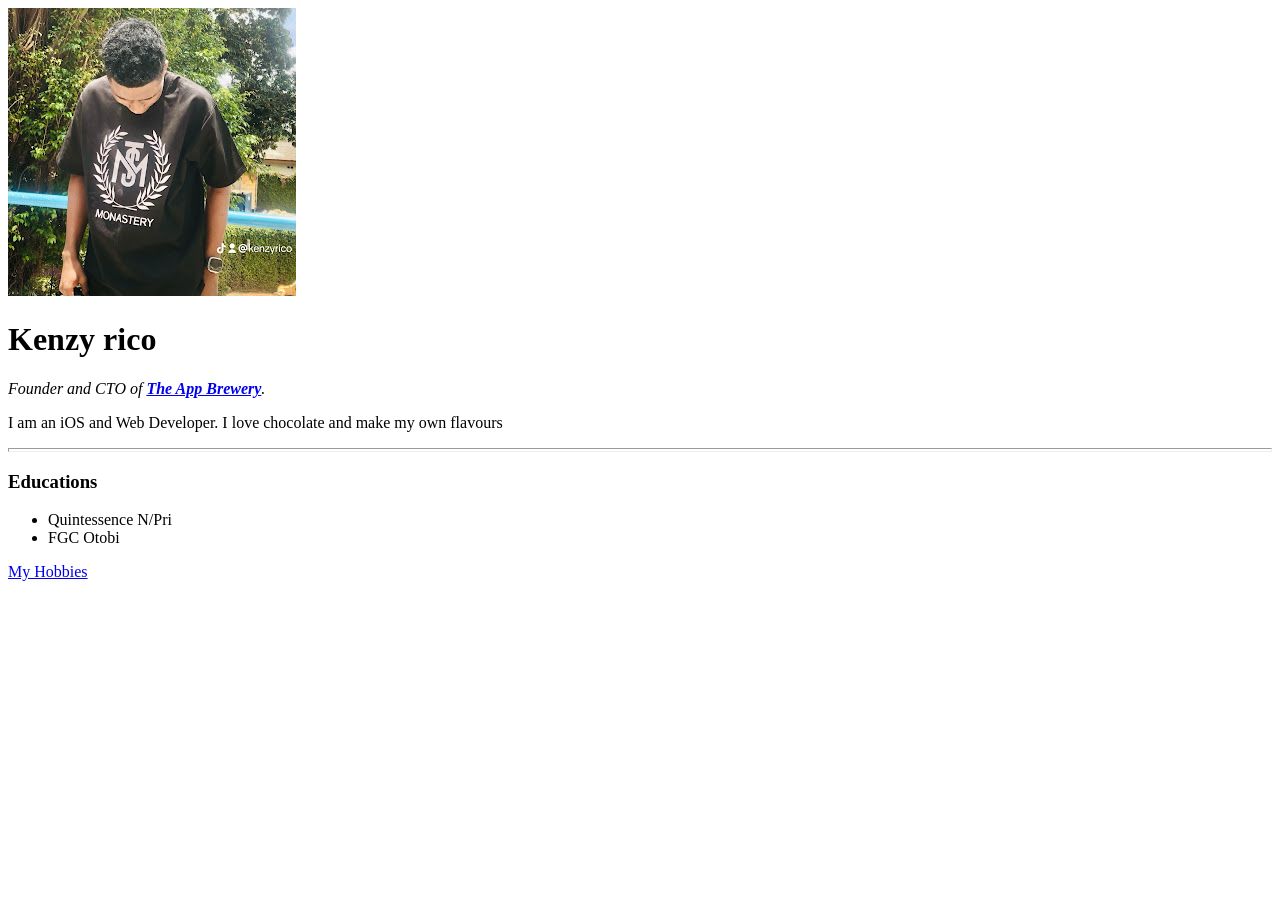
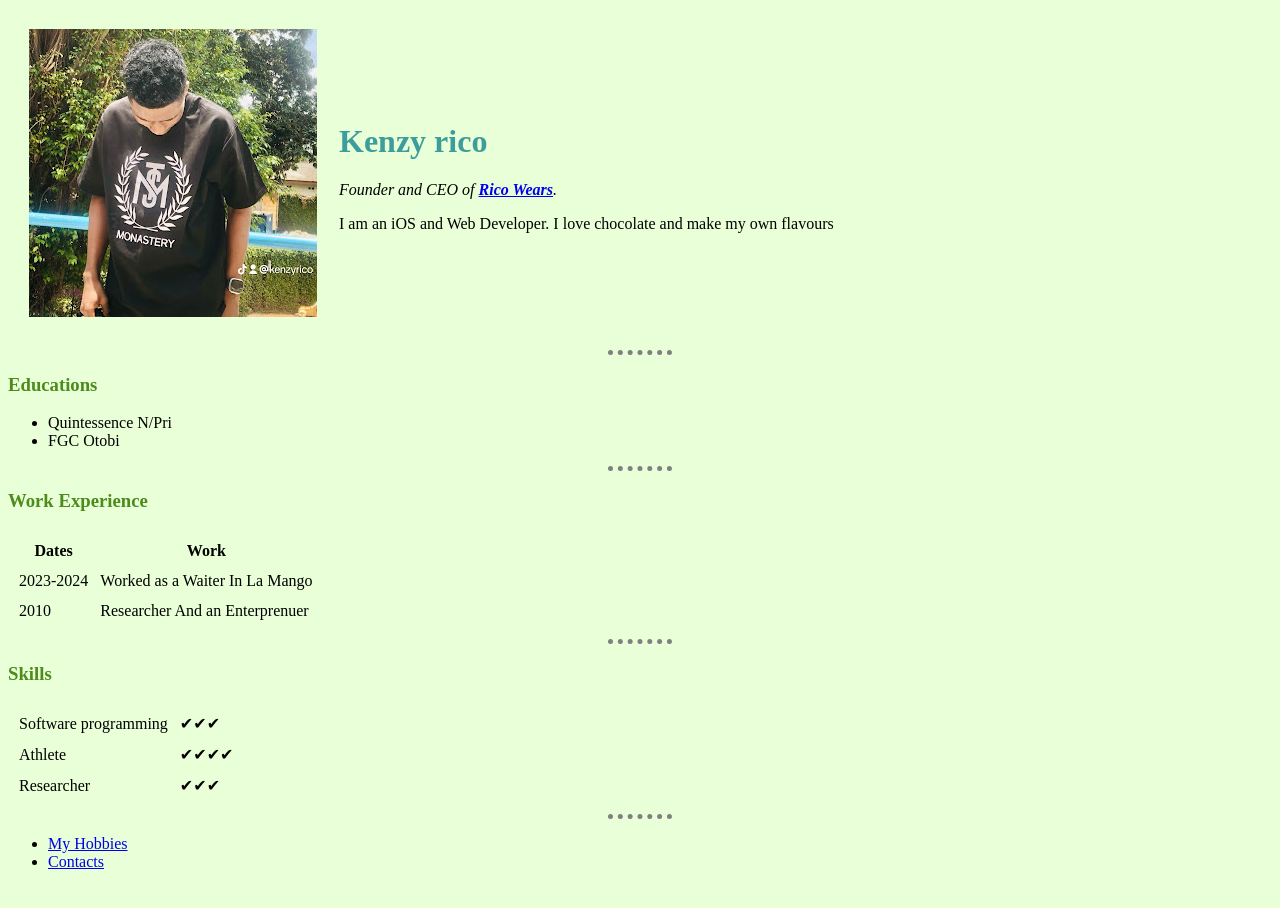
Before and after one commit to kenzyrico/html-css, a plain HTML site: page HTML_Personal Site/index.html in a window 1280 px wide. Shown: the top 908 px of the page. Before the commit the page ends 800 px from the top, so only its background shows below. Drawn offline with Linux system fonts and the light colour scheme.

Commit message:
Daily updates

```diff
--- /dev/null
+++ b/CSS-My Site/css/styles.css
@@ -0,0 +1,30 @@
+body{
+  margin: 0;
+}
+
+h1{
+  margin-top: 0;
+}
+
+.top-container{
+background-color:#e7e7e7 ;
+
+}
+
+
+.ric{
+background-color: lightblue;
+height: 200px;
+width: 200px;
+}
+
+
+.ken{
+background-color: lightpink;
+height: 200px;
+width: 200px;
+}
+
+.mik{
+  height: 80px;
+}
--- /dev/null
+++ b/HTML_Personal Site/css/styles.css
@@ -0,0 +1,23 @@
+body{
+        background-color:#E8FFD7;
+;
+      }
+      hr{
+     border-style: none;
+     border-top-style: dotted;
+     border-width: 5px;
+     width: 5%;
+     border-color: gray;
+      }
+
+
+
+      h1{
+       color:#3d9c9c ;
+
+      }
+
+      h3{
+     color: #4d8b1c;
+
+      }
--- a/HTML_Personal Site/index.html
+++ b/HTML_Personal Site/index.html
@@ -4,21 +4,91 @@
 <head>
   <meta charset="UTF-8">
   <title>Kenneth personal site</title>
+    <link rel="stylesheet" href="css/styles.css">
+
 </head>
-<body>
-   <img src="images/kenzyrico.jpg" alt="Kenneth profile picture">
-   <h1>Kenzy rico</h1>
-  <p><em>Founder and CTO of <strong><a href="https://appbrewery.com/">The App Brewery</a></strong>.</em></p>
+<body style="height: 3000px;
 
- <p>I am an iOS and Web Developer. I love chocolate and make my own flavours </p>
-<hr size="4">
+">
+  <table cellspacing="20px">
+    <tr>
+     <td>
+      <img src="images/kenzyrico.jpg" alt="Kenneth profile picture">
+    </td>
+     <td>
+      <h1>Kenzy rico</h1>
+  <p><em>Founder and CEO of <strong><a href="https://appbrewery.com/">Rico Wears</a></strong>.</em></p>
+
+ <p>I am an iOS and Web Developer. I love chocolate and make my own flavours </p></td>
+
+    </tr>
+
+
+  </table>
+
+<hr>
 <h3>Educations</h3>
   <ul>
     <li>Quintessence N/Pri</li>
     <li>FGC Otobi</li>
     </ul>
+    <hr>
+  <h3>Work Experience</h3>
+<table cellspacing="10">
+  <thead>
+    <tr>
+      <th>Dates</th>
+      <th>Work</th>
 
-    <a href="Hobbies.html">My Hobbies</a>
+    </tr>
+  </thead>
+  <tbody>
+        <tr>
+      <td>2023-2024</td>
+      <td>Worked as a Waiter In La Mango</td>
+      </tr>
+    <tr>
+      <td>2010</td>
+      <td>Researcher And an Enterprenuer</td>
+    </tr>
+  </tbody>
+
+</table>
+<hr>
+<h3>Skills</h3>
+
+<table cellspacing="10">
+  <tr>
+  <td>Software programming</td>
+  <td>✔✔✔</td>
+  </tr>
+<tr>
+ <td>Athlete</td>
+ <td>✔✔✔✔</td>
+</tr>
+<tr>
+ <td>Researcher</td>
+ <td>✔✔✔</td>
+</tr>
+</table>
+
+
+
+
+
+
+
+
+
+
+
+<hr>
+<ul>
+ <li><a href="Hobbies.html">My Hobbies</a></li>
+ <li><a href="Contacts.html">Contacts</a></li>
+</ul>
+
+
 
 
 
```
Also changed, not shown: CSS-My Site/index.html (added, +27 -0 lines), Challange-html/chal.html (added, +16 -0 lines), Challange-html/styles.css (added, +27 -0 lines), HTML_Personal Site/Contacts.html (added, +25 -0 lines), HTML_Personal Site/Hobbies.html (+1 -1 lines), My CV/P-profile.html (added, +38 -0 lines), CSS-My Site/css/images/premium_photo.avif (added), CSS-My Site/favicon.ico (added), My CV/style.css (added), 1 other file.
